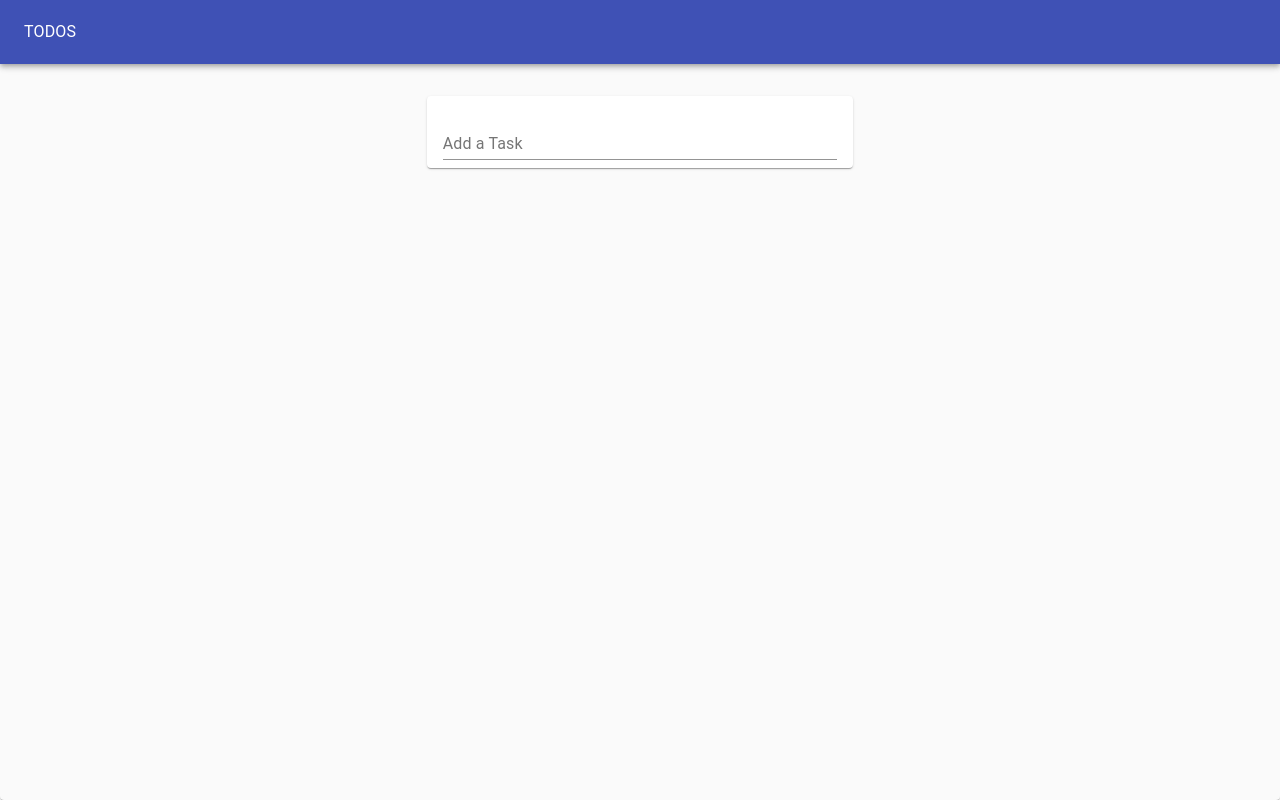
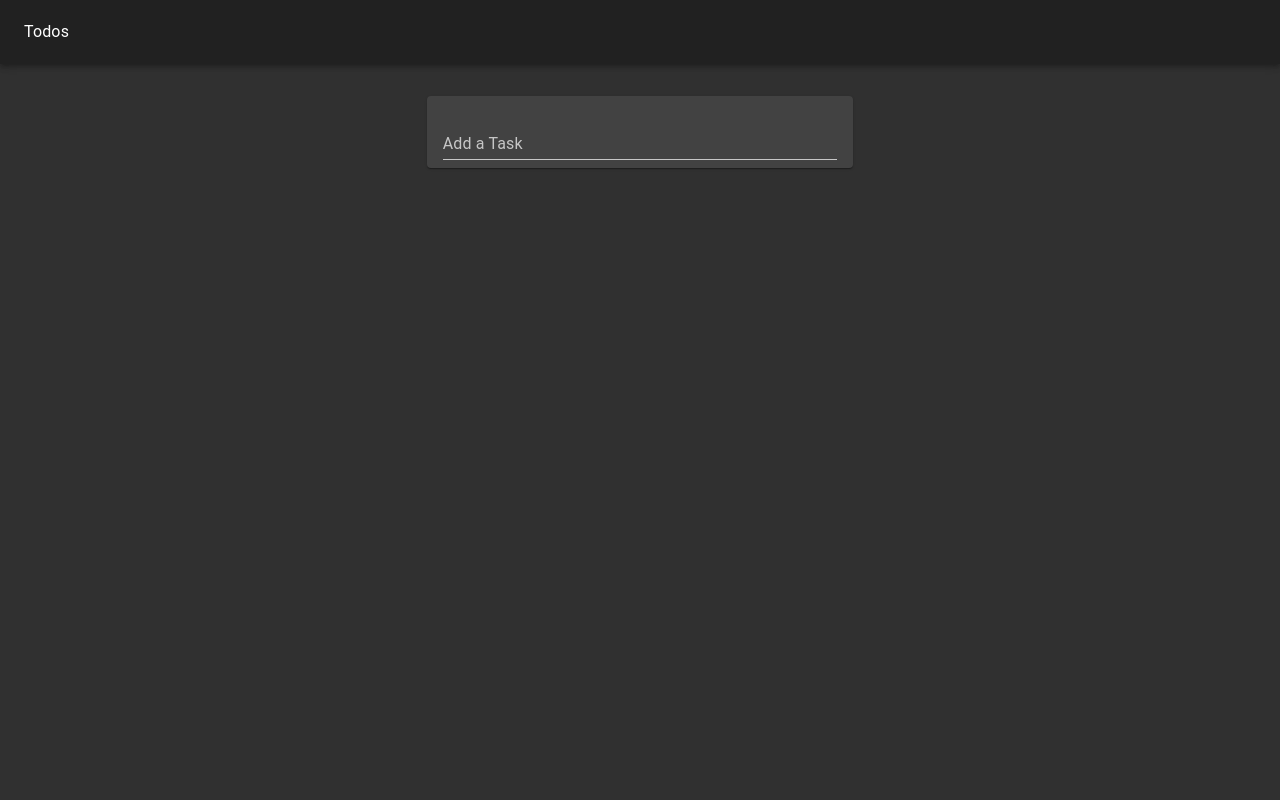
Before and after one commit to Slowcobo/todo, a React (Create React App) app: page / in a window 1280 px wide. Built offline with nearby package versions, Linux system fonts and the light colour scheme.

Commit message:
Add todosTheme

```diff
--- a/src/App.js
+++ b/src/App.js
@@ -1,9 +1,15 @@
 import React from "react";
+import { ThemeProvider } from "@material-ui/core";
+import todosTheme from "./todosTheme";
 import TodoApp from "./TodoApp";
 import "./App.css";
 
 function App() {
-  return <TodoApp />;
+  return (
+    <ThemeProvider theme={todosTheme}>
+      <TodoApp />
+    </ThemeProvider>
+  );
 }
 
 export default App;
--- a/src/TodoApp.js
+++ b/src/TodoApp.js
@@ -1,26 +1,29 @@
 import React from "react";
 import Typography from "@material-ui/core/Typography";
-import Paper from "@material-ui/core/Paper";
 import AppBar from "@material-ui/core/AppBar";
 import Toolbar from "@material-ui/core/Toolbar";
 import Grid from "@material-ui/core/Grid";
+import { makeStyles } from "@material-ui/core/styles";
 import { TodosProvider } from "./context/todos.context";
 import TodoForm from "./TodoForm";
 import TodoList from "./TodoList";
 
+const useStyles = makeStyles((theme) => ({
+  root: {
+    backgroundColor: theme.palette.background.default,
+    height: "100vh",
+    overflowY: "scroll",
+  },
+}));
+
 export default function TodoApp() {
+  const classes = useStyles();
+
   return (
-    <Paper
-      style={{
-        padding: 0,
-        margin: 0,
-        height: "100vh",
-        backgroundColor: "#fafafa",
-      }}
-    >
-      <AppBar color="primary" position="static" style={{ height: "64px" }}>
+    <div className={classes.root}>
+      <AppBar color="default" position="static">
         <Toolbar>
-          <Typography color="inherit">TODOS</Typography>
+          <Typography>Todos</Typography>
         </Toolbar>
       </AppBar>
       <Grid container justify="center" style={{ marginTop: "1rem" }}>
@@ -31,6 +34,6 @@ export default function TodoApp() {
           </TodosProvider>
         </Grid>
       </Grid>
-    </Paper>
+    </div>
   );
 }
--- /dev/null
+++ b/src/todosTheme.js
@@ -0,0 +1,9 @@
+import { createMuiTheme } from "@material-ui/core/styles";
+
+const todosTheme = createMuiTheme({
+  palette: {
+    type: "dark",
+  },
+});
+
+export default todosTheme;
```
